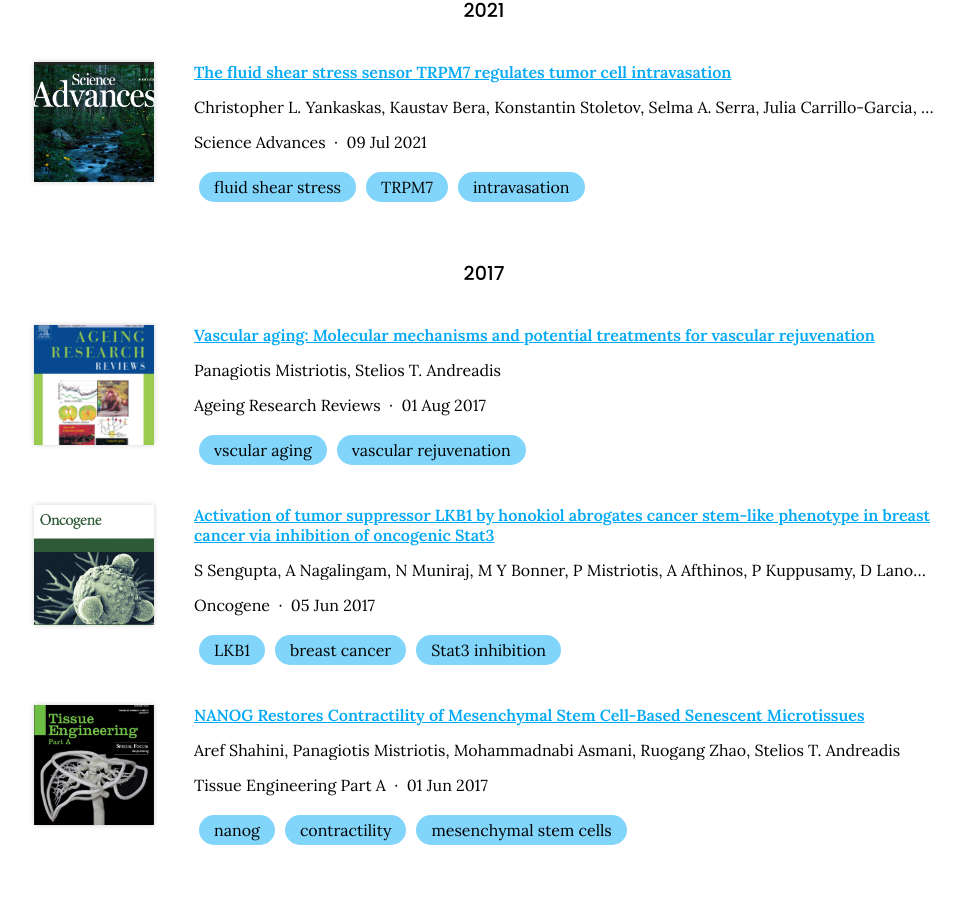
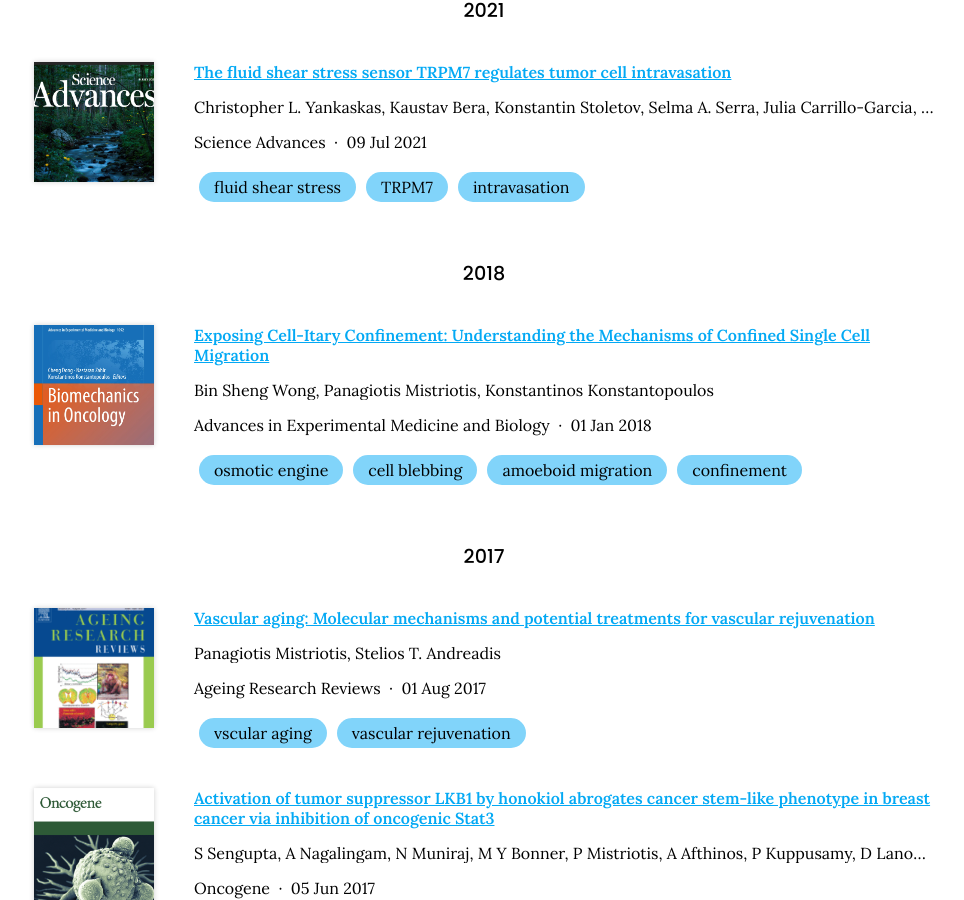
Before and after one commit to mistriotis-lab/mistriotis-lab.github.io, a Jekyll site: the page built from publications/index.md, in a window 1280 px wide and 900 px high, scrolled down 552 px. Shown: the whole window, without its empty margins (156-1120 px from the left). Built offline with Jekyll 4.4.1, drawn with Linux system fonts in a browser that asks for light colours; nearby versions of some CDN libraries.

Commit message:
Generate citations

```diff
--- a/_data/citations.yaml
+++ b/_data/citations.yaml
@@ -47,6 +47,22 @@
   - TRPM7
   - intravasation
   image: images/papers/science-advances.png
+- id: doi:10.1007/978-3-319-95294-9_8
+  title: 'Exposing Cell-Itary Confinement: Understanding the Mechanisms of Confined
+    Single Cell Migration'
+  authors:
+  - Bin Sheng Wong
+  - Panagiotis Mistriotis
+  - Konstantinos Konstantopoulos
+  publisher: Advances in Experimental Medicine and Biology
+  date: '2018-01-01'
+  link: https://doi.org/gqn4z3
+  image: images/papers/biomechanics-in-oncology.png
+  tags:
+  - osmotic engine
+  - cell blebbing
+  - amoeboid migration
+  - confinement
 - id: doi:10.1038/onc.2017.164
   title: Activation of tumor suppressor LKB1 by honokiol abrogates cancer stem-like
     phenotype in breast cancer via inhibition of oncogenic Stat3
```
